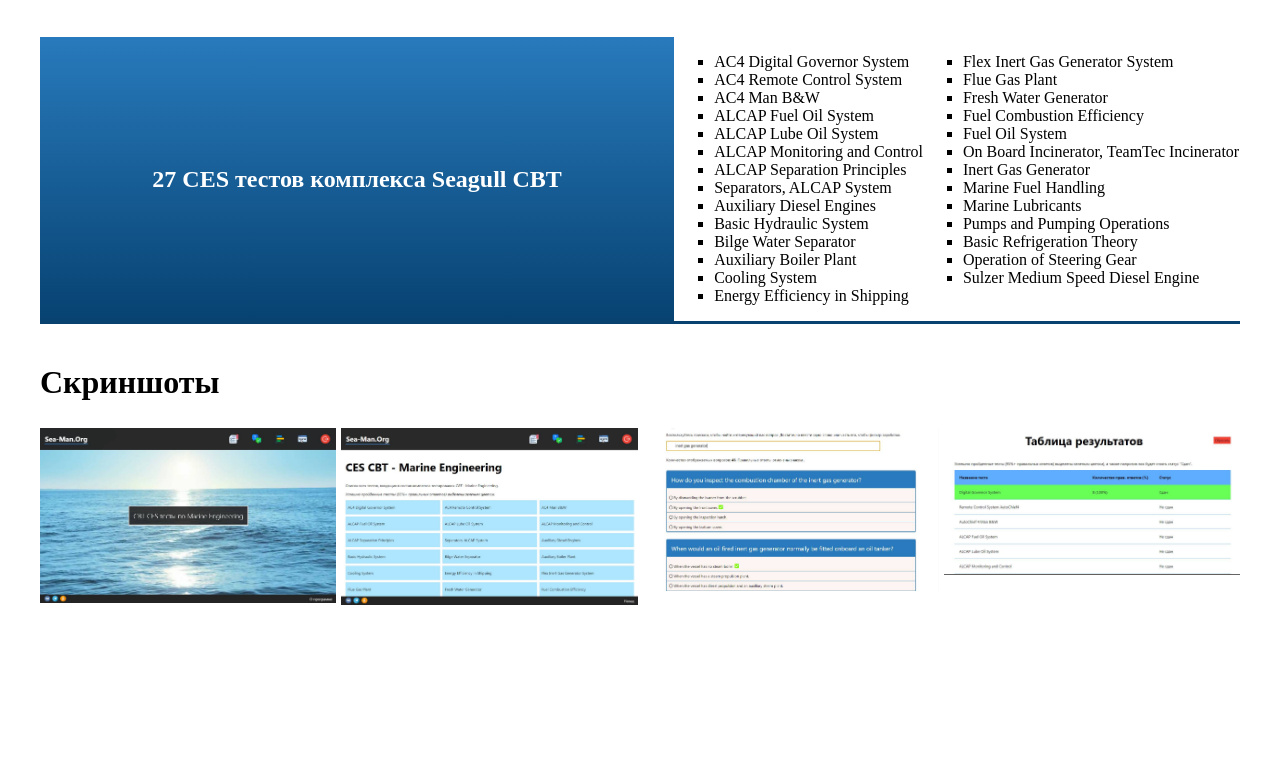
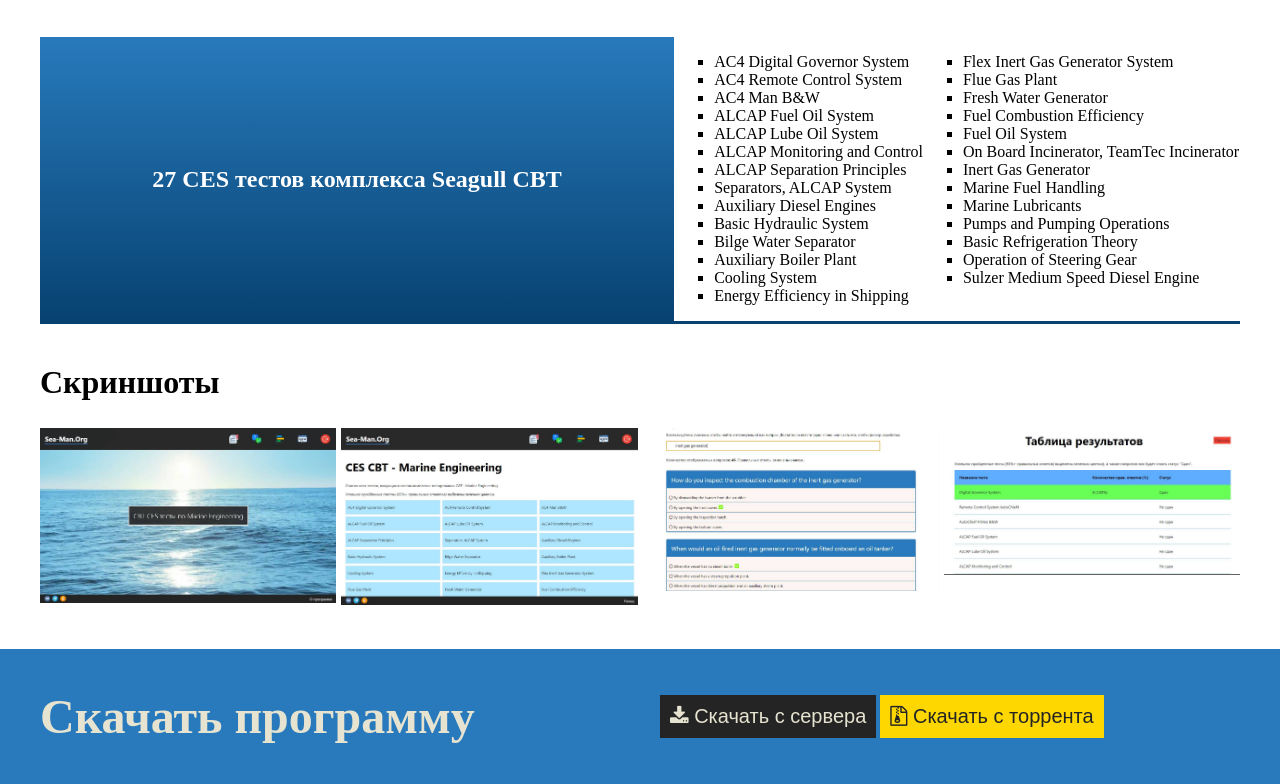
Before and after one commit to serverwind/productLanding, a plain HTML site: page index.html in a window 1280 px wide. Shown: the part 1226-2010 px from the top of the page. Before the commit the page ends 1835 px from the top, so only its background shows below. Drawn offline with Linux system fonts and the light colour scheme.

Commit message:
Добавлен блок: скачать программу

```diff
--- a/index.html
+++ b/index.html
@@ -85,5 +85,16 @@
 			<a href='img/answers.jpg' target='_blank'><img src="img/answers.jpg" alt='Поиск по ответам'></a>
 			<a href='img/results.jpg' target='_blank'><img src="img/results.jpg" alt='Таблица результатов тестов'></a>
 	</section>
+
+	<section class='app-download'>
+		<div>
+			<h2>Скачать программу</h2>
+		</div>
+		<div class='app-download-links'>
+			<button class='link-download-srv'><a href='https://sea-man.org/js/apps/cbt_MarineEng-win32-ia32.rar'><i class="fa fa-download"></i> Скачать с сервера</a></button>
+			<button class='link-download-tor'><a href='https://sea-man.org/js/apps/cbt_MarineEng-win32-ia32.torrent'><i class="fa fa-file-zip-o"></i> Скачать с торрента</a></button>
+		</div>
+	</section>
+
 </body>
 </html>
--- a/style.css
+++ b/style.css
@@ -126,6 +126,56 @@ body {
 	width: 100%;
 }
 
+.app-download {
+	margin-top: 40px;
+	padding-left: 40px;
+	background-color: #287abc;
+	display: grid;
+	grid-template-columns: 1fr 1fr;
+	align-items: center;
+	color: #e6e3d0;
+}
+
+.app-download h2 {
+	font-size: 3em;
+}
+
+.link-download-srv {
+    border: 0;
+    background: #242424;
+    padding: 10px;
+    transition: 0.5s;
+}
+
+.link-download-srv:hover {
+	background-color: rgba(36, 36, 36, 0.8);
+	box-shadow: -5px -9px 0px -5px white inset;
+}
+
+.link-download-srv a {
+	text-decoration: none;
+	color: #e6e3d0;
+	font-size: 1.5em;
+}
+
+.link-download-tor {
+	border: 0;
+    background-color: gold;
+    padding: 10px;
+    transition: 0.5s;
+}
+
+.link-download-tor a {
+	text-decoration: none;
+	color: #242424;
+	font-size: 1.5em;
+}
+
+.link-download-tor:hover {
+	background-color: rgba(255, 215, 0, 0.8);
+	box-shadow: -5px -9px 0px -5px white inset;
+	color: #242424;
+}
 
 
 /* моб. адаптация */
```
